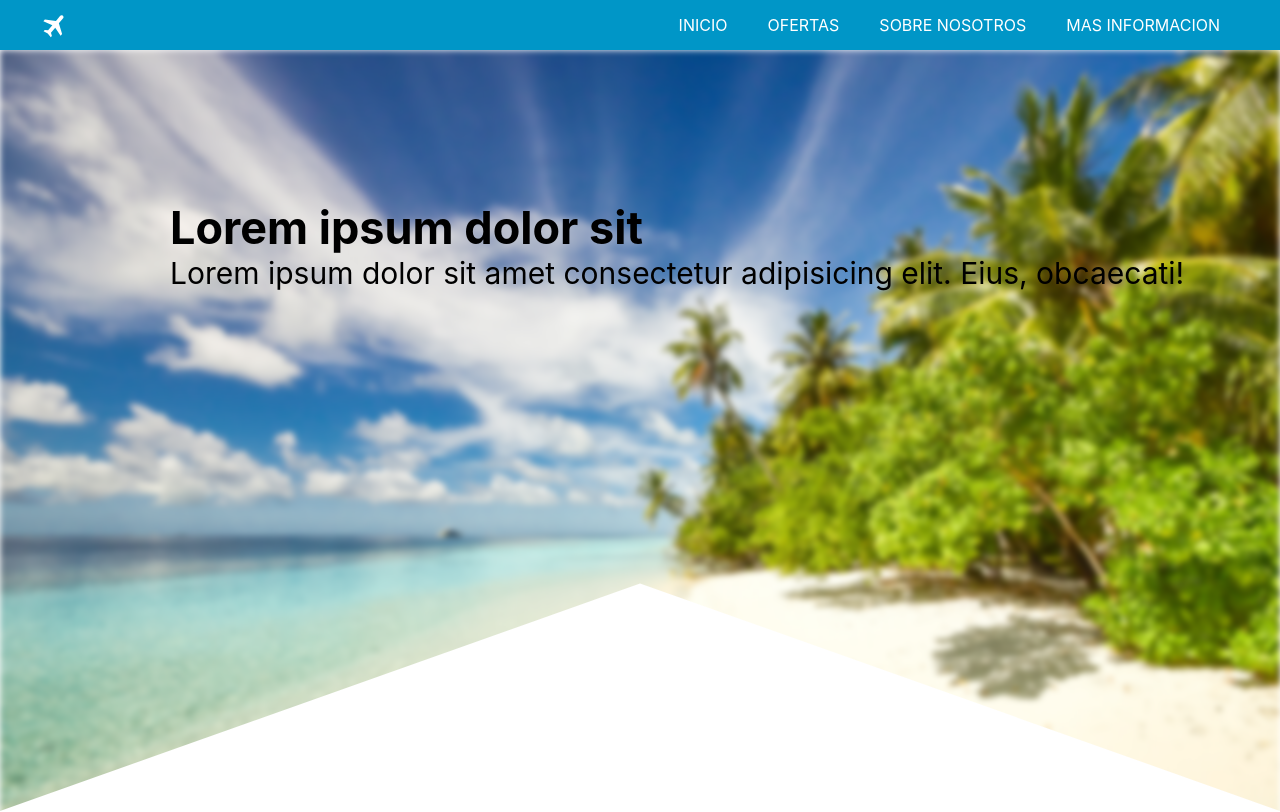
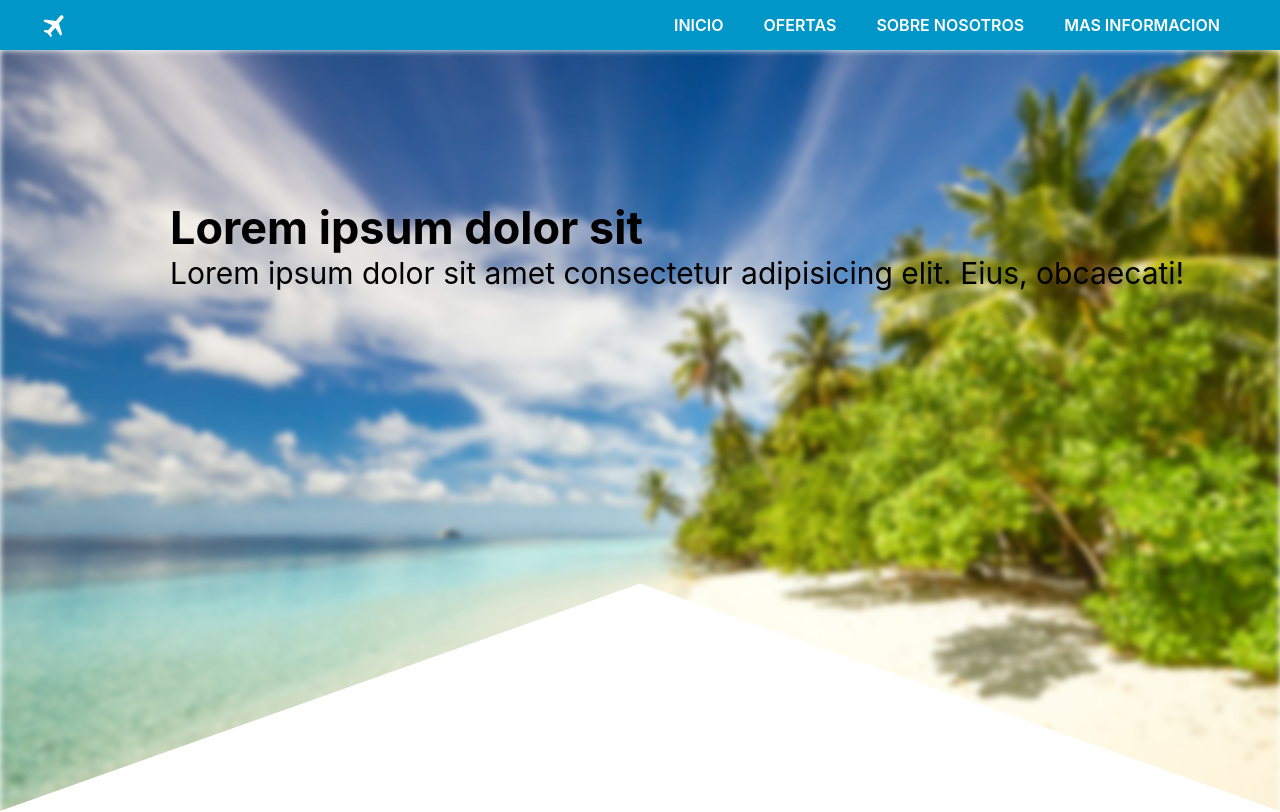
Before and after one commit to carl115/travelPage, a React (Create React App) app: page / in a window 1280 px wide. Shown: the top 812 px of the page. Built offline with nearby package versions, Linux system fonts and the light colour scheme.

Commit message:
Header cambios a los links

```diff
--- a/src/components/styles/Header.css
+++ b/src/components/styles/Header.css
@@ -29,8 +29,13 @@
 .Header nav .links a {
     text-transform: uppercase;
     text-decoration: none;
-    color: #ffffff;
+    color: #fff;
     margin: 0 20px;
+    font-weight: 600;
+}
+
+.Header nav .links a:hover {
+    border-bottom: 2px solid #fff;
 }
 
 .Header .img-header {
```
